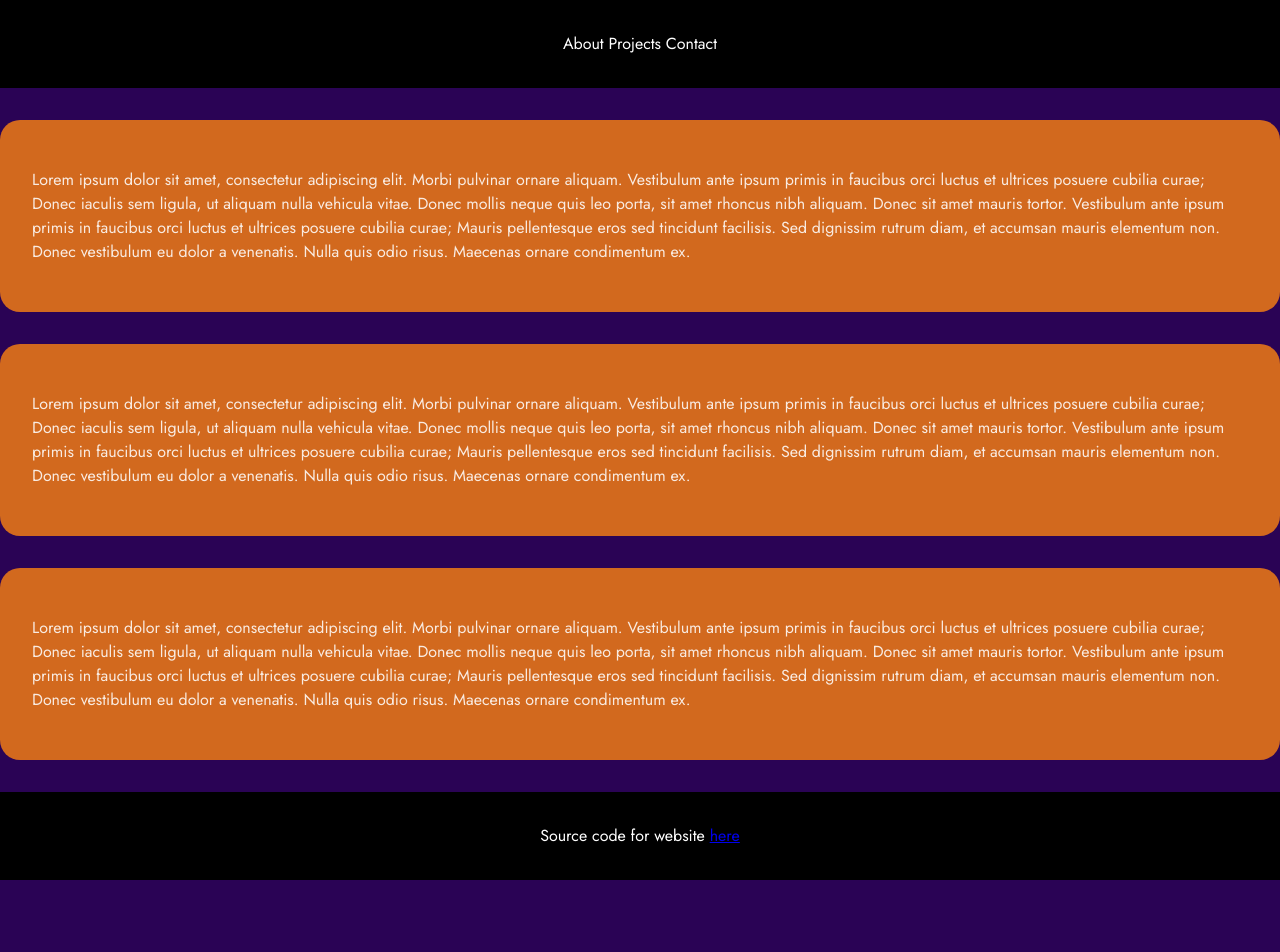
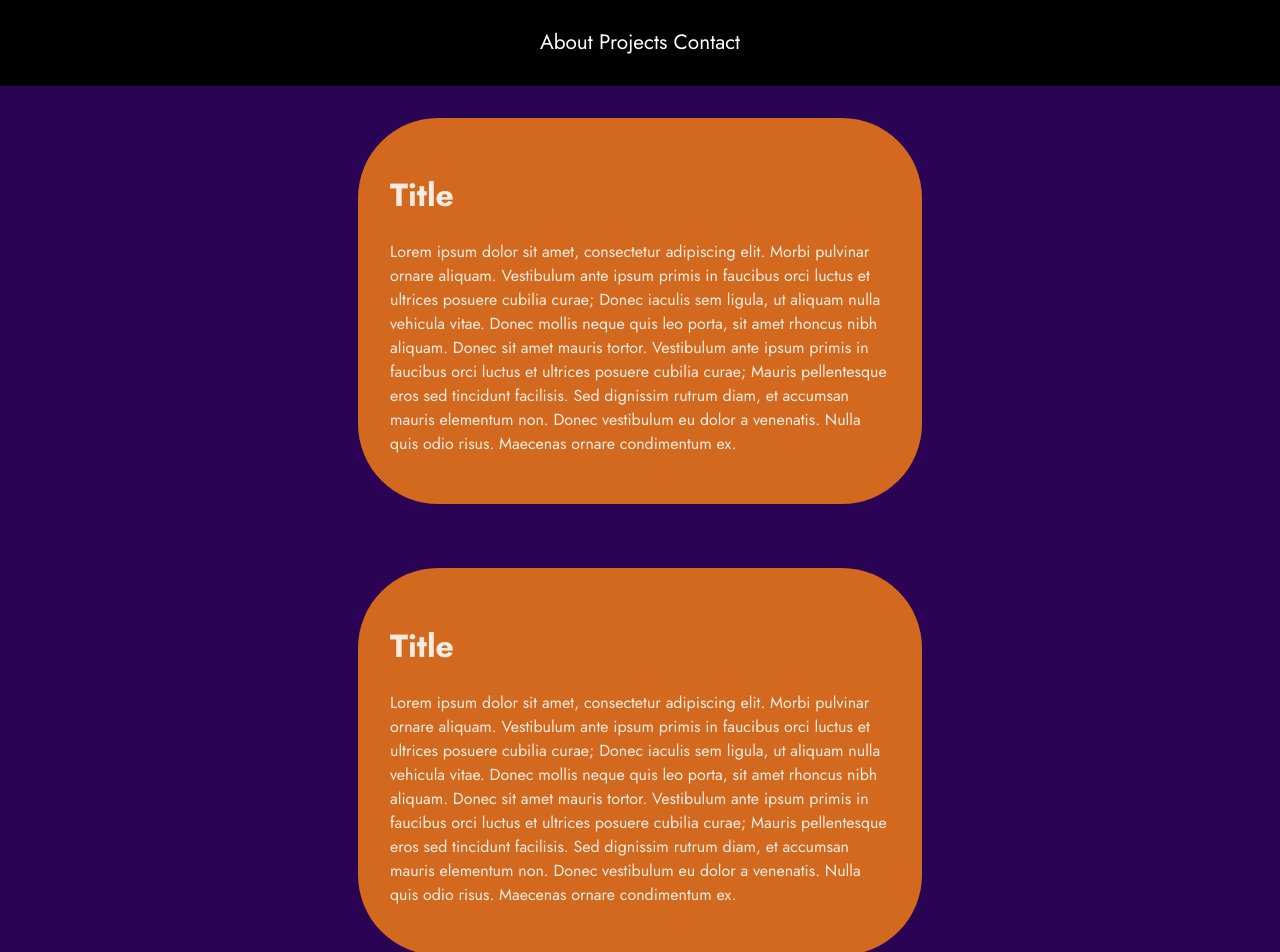
Before and after one commit to Bluskyo/Bluskyo.github.io, a React (Vite) app: page / in a window 1280 px wide. Shown: the top 952 px of the page. Before the commit the page ends 880 px from the top, so only its background shows below. Built offline with nearby package versions, Linux system fonts and the light colour scheme.

Commit message:
added sticky footer

```diff
--- a/index.html
+++ b/index.html
@@ -8,7 +8,7 @@
     <title>Portfolio</title>
   </head>
   <body>
-    <div id="root"></div>
+    <div id="root" style="flex-grow: 1;display: flex;flex-direction: column;"></div>
     <script type="module" src="/src/main.tsx"></script>
   </body>
 </html>
--- a/src/App.tsx
+++ b/src/App.tsx
@@ -1,11 +1,11 @@
-import Header from "./Header"
+import Navbar from "./Navbar"
 import Content from "./Content"
 import Footer from "./Footer"
 
 function App() {
   return (
     <>
-      <Header />
+      <Navbar />
       <Content />
       <Footer />
     </>
--- a/src/Card.css
+++ b/src/Card.css
@@ -1,6 +1,7 @@
 .Card {
-   background-color:chocolate;
-   border-radius: 20px;
-   padding: 2rem;
-   margin: 2rem 0rem 2rem 0rem;
+    background-color:chocolate;
+    border-radius: 5rem;
+    padding: 2rem;
+    margin: 2rem 0rem 2rem 0rem;
+    max-width: 500px;
 }
--- a/src/Card.tsx
+++ b/src/Card.tsx
@@ -3,6 +3,7 @@ import './Card.css'
 export default function Card() {
   return (
     <div className='Card'>
+      <h1>Title</h1>
       <p> Lorem ipsum dolor sit amet, consectetur adipiscing elit. Morbi pulvinar ornare aliquam.
           Vestibulum ante ipsum primis in faucibus orci luctus et ultrices posuere cubilia curae;
           Donec iaculis sem ligula, ut aliquam nulla vehicula vitae. Donec mollis neque quis leo porta,
--- a/src/Content.css
+++ b/src/Content.css
@@ -1,3 +1,6 @@
 .content-grid {
-    max-width: 500px;
+    display: flex;
+    flex-direction: column;
+    align-items: center;
+    flex-grow: 1;
 }
--- a/src/Content.tsx
+++ b/src/Content.tsx
@@ -1,4 +1,5 @@
 import Card from "./Card"
+import './Content.css'
 
 function Content() {
   return (
--- a/src/Footer.css
+++ b/src/Footer.css
@@ -1,7 +1,8 @@
-.footer-style {
+
+.footer {
     background-color: rgb(0, 0, 0);
     color: white;
+    display: flex;
     justify-content: center;
-    display: flex;
     padding: 2rem;
 }
--- a/src/Footer.tsx
+++ b/src/Footer.tsx
@@ -2,11 +2,9 @@ import './Footer.css';
 
 function Footer() {
   return (
-    <>
-      <footer className="footer-style"> Source code for website&nbsp;
-        <a href="https://github.com/Bluskyo/Bluskyo.github.io">here</a>
-      </footer>
-    </>
+    <footer className="footer"> Source code for website&nbsp;
+      <a href="https://github.com/Bluskyo/Bluskyo.github.io">here</a>
+    </footer>
   )
 }
 
--- a/src/Header.css
+++ b/src/Navbar.css
@@ -1,7 +1,8 @@
 .navbar {
     background-color: rgb(0, 0, 0);
+    font-size: 1.3rem;
     color: white;
     justify-content: center;
     display: flex;
-    padding: 1rem;
+    padding: 0.4rem;
 }
--- a/src/Header.tsx
+++ b/src/Navbar.tsx
@@ -1,6 +1,6 @@
-import './Header.css';
+import './Navbar.css';
 
-function Header() {
+function Navbar() {
   return (
     <>
         <div className="navbar">
@@ -10,4 +10,4 @@ function Header() {
   )
 }
 
-export default Header
+export default Navbar
--- a/src/index.css
+++ b/src/index.css
@@ -6,8 +6,12 @@
   color-scheme: light dark;
   color: rgba(255, 255, 255, 0.87);
   background-color: #2A0355;
+
 }
 
 body {
+  display: flex;
+  flex-direction: column;
+  min-height: 100vh;
   margin: 0%;
 }
```
Lines whose indentation alone changed are shown as unchanged.
